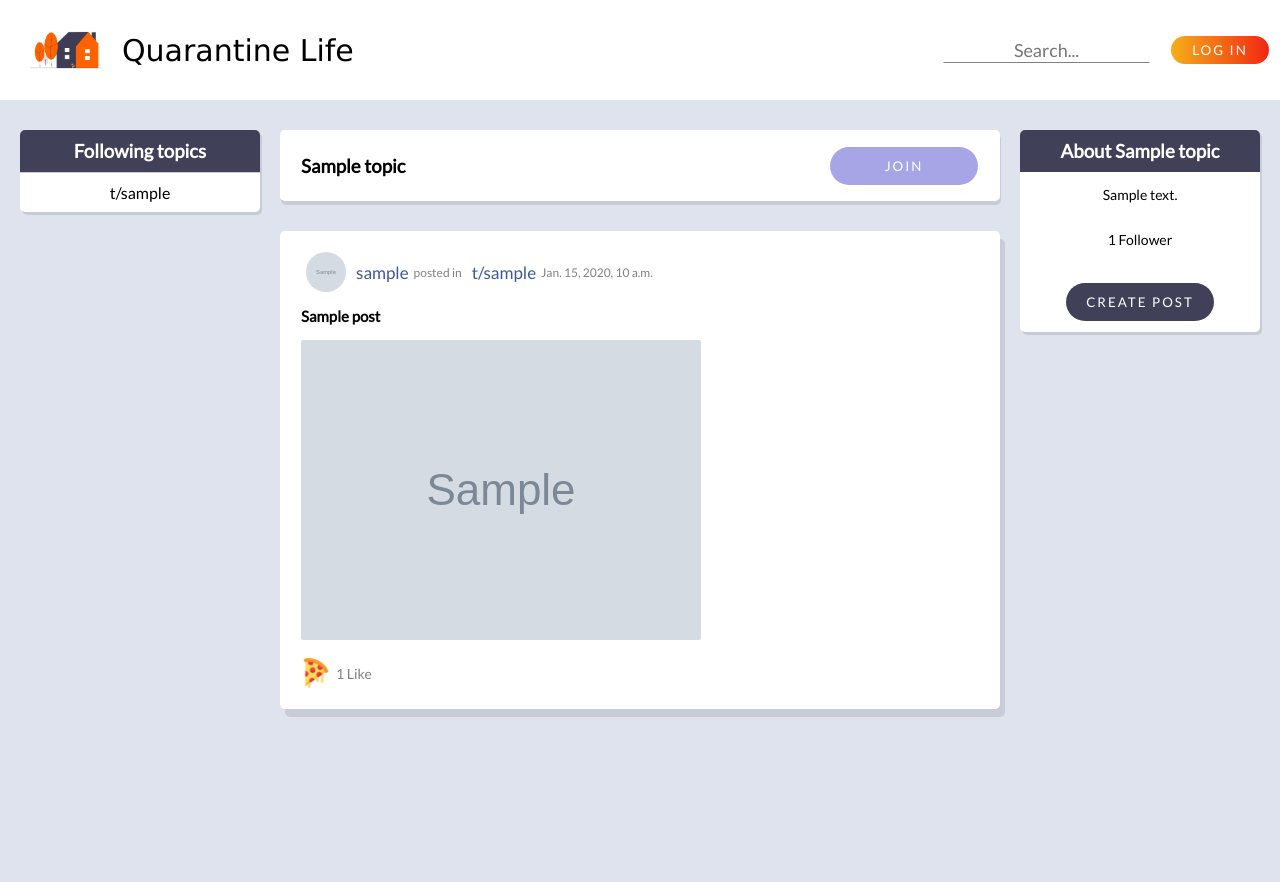
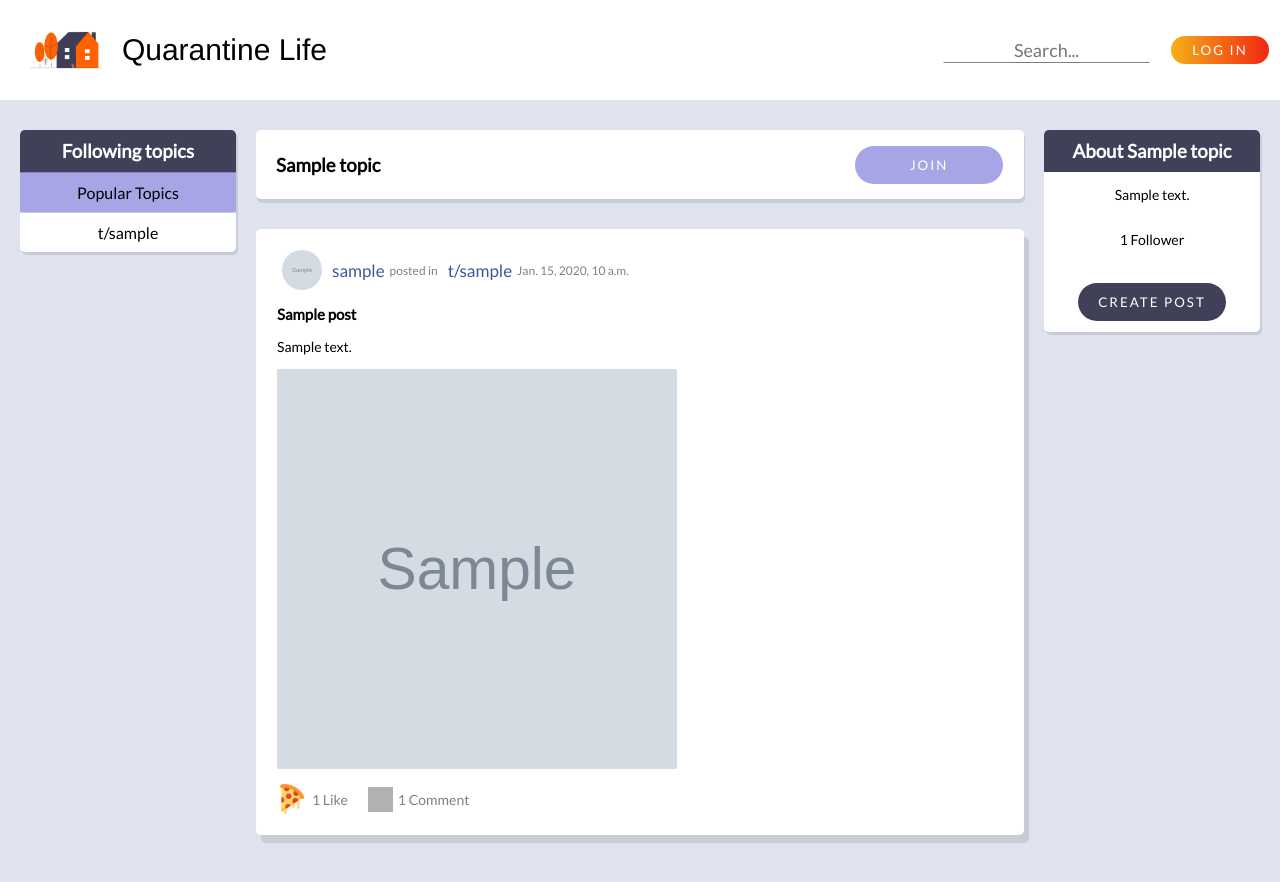
Before and after one commit to miguelchenriques/QuarantineLifeForum, a Django app: a page that uses forum/templates/forum/index.html in a window 1280 px wide. Shown: the top 882 px of the page. Run offline with Django 3.2, Linux system fonts and the light colour scheme; tables that the repository leaves empty hold one stand-in row (values such as "Sample post"); grey boxes marked "Sample" are stand-in pictures; grey boxes are pictures that could not be loaded.

Commit message:
Final version incoming

```diff
--- a/forum/static/forum/css/main.css
+++ b/forum/static/forum/css/main.css
@@ -63,9 +63,10 @@ header{
 #forumtitle{
     font-size: 30px;
     margin-left: 10px;
-    font-weight: 200;
-    font-family: Verdana;
+    /*font-weight: 200;*/
+    font-family: Helvetica;
     cursor: pointer;
+    /*text-transform: uppercase;*/
 }
 
 #forumicon{
@@ -115,6 +114,15 @@ main{
     text-decoration: none;
     color: black;
     cursor: pointer;
+}
+
+.popular_topics{
+    background-color: #A7A5E6;
+    color: white;
+}
+
+.popular_topics:hover{
+    background-color: #414059;
 }
 
 .left-aside a:hover{
@@ -219,9 +227,9 @@ article:hover{
     border: 1px solid rgba(0,0,0, 0.2);
 }
 
-.topicArticle{
-    margin-bottom: 20px;
-    border: 1px solid transparent;
+.topDescription{
+    /*margin-bottom: 20px;*/
+    /*border: 1px solid transparent;*/
     padding: 5px 20px;
     border-radius: 5px;
     background-color: white;
@@ -229,6 +237,28 @@ article:hover{
     align-items: center;
     position: relative;
     box-shadow: 1px 4px rgba(0,0,0, 0.1);
+    margin-bottom: 20px;
+}
+
+.topicDescription{
+    margin: 10px 0;
+    display: flex;
+    flex-direction: column;
+}
+
+.topicDescription a:nth-child(2){
+    font-size: 14px;
+    color: gray;
+    margin-top: 10px;
+}
+
+.topicArticleTop{
+    display: flex;
+    align-items: center;
+}
+
+.topicArticleTop h3{
+    margin: 0;
 }
 
 .topic_left{
@@ -374,9 +404,21 @@ article:hover{
     font-size: 16px;
 }
 
-.textpost img{
+.postmedia{
+    display: flex;
+    justify-content: center;
+}
+
+.postmedia img{
     max-height: 400px;
     border-radius: 2px;
+}
+
+.postmedia iframe{
+    width: 500px;
+    height: 400px;
+    border-radius: 5px;
+    border: 1px solid transparent;
 }
 
 .postText{
@@ -504,7 +550,7 @@ article:hover{
 #commenticon{
     width: 25px;
     height: 25px;
-    opacity: 0.5;
+    opacity: 0.8;
 }
 
 .commentsTop{
--- a/forum/static/forum/css/pagination.css
+++ b/forum/static/forum/css/pagination.css
@@ -5,13 +5,21 @@
 }
 
 .paginator a {
-    background-color: white;
-    color: black;
+    background-color: #414059;
+    color: white;
     padding: 8px 16px;
-    border: 1px solid black;
+    border: 1px solid transparent;
     text-decoration: none;
 }
 
-.paginator .inactive {
-    background-color: #dfe3ee;
+.paginator .active:hover{
+    background-color: #A7A5E6;
 }
+
+.paginator a:nth-child(1){
+    border-radius: 5px 0 0 5px;
+}
+
+.paginator a:nth-child(5){
+    border-radius: 0 5px 5px 0;
+}
--- a/forum/templates/forum/cards/post_card.html
+++ b/forum/templates/forum/cards/post_card.html
@@ -1,3 +1,5 @@
+{% load static %}
+
 <article id="{{ post.id }}PostArticle" class="detail_post-articles" value="{% url 'forum:post' post.id %}">
     <div class="toppost">
         <a href="{% url 'forum:profile' post.owner.username %}"><img src="{{ post.owner.profile.profile_image }}"
@@ -18,14 +20,18 @@
     </div>
     <div class="textpost">
         <p class="postTitle">{{ post.title }}</p>
-        {% if post.image %}
-            <img src="{{ post.image }}">
-        {% elif post.video %}
-            <iframe src="{{ post.video }}">
-            </iframe>
-        {% else %}
+        {% if post.text %}
             <p class="postText">{{ post.text }}</p>
         {% endif %}
+        <div class="postmedia">
+            {% if post.image %}
+                <img src="{{ post.image }}">
+            {% endif %}
+            {% if post.video %}
+                <iframe src="{{ post.video }}">
+                </iframe>
+            {% endif %}
+        </div>
     </div>
     <div class="buttonspost">
         <form class="likeForm" method="post" action="{% url 'forum:api_like_toggle' %}" name="Post">
@@ -36,5 +42,7 @@
                    value="">
         </form>
         <p name="Post{{ post.id }}" class="numberPizzas">{{ post.num_likes }} Like{{ post.num_likes|pluralize }}</p>
+        <img src="{% static 'forum/img/comunicacoes.svg' %}" id="commenticon" style="margin-left: 20px">
+        <p class="numberPizzas">{{ post.comment_set.count }} Comment{{ post.comment_set.count|pluralize }}</p>
     </div>
 </article>
--- a/forum/templates/forum/index.html
+++ b/forum/templates/forum/index.html
@@ -17,6 +17,7 @@
     <div class="left-aside">
         {% block leftAside %}
             <h3>Following topics</h3>
+            <a class="popular_topics" href="{% url 'forum:popular_topics' %}">Popular Topics</a>
             {% if user.is_authenticated %}
                 {% if user.topic_followers.all %}
                     {% for topic in user.topic_followers.all %}
--- a/forum/templates/forum/liked_Posts_list.html
+++ b/forum/templates/forum/liked_Posts_list.html
@@ -4,6 +4,11 @@
 {% block articles %}
     {% if posts %}
         <section>
+            <div class="topDescription">
+                <div class="topic_left">
+                    <h3>Liked Posts</h3>
+                </div>
+            </div>
             {% for post in posts %}
                 {% include 'forum/cards/post_card.html' %}
             {% endfor %}
--- a/forum/templates/forum/paginator.html
+++ b/forum/templates/forum/paginator.html
@@ -1,16 +1,16 @@
 {% if page_list.has_other_pages %}
     <div class="paginator">
         {% if page_list.has_previous %}
-            <a href="?page=1">First</a>
-            <a href="?page={{ page_list.previous_page_number }}">&laquo;</a>
+            <a class="active" href="?page=1" id="first">First</a>
+            <a class="active" href="?page={{ page_list.previous_page_number }}">&laquo;</a>
         {% else %}
             <a class="inactive">First</a>
             <a class="inactive">&laquo;</a>
         {% endif %}
             <a>{{ page_list.number }} of {{ page_list.paginator.num_pages }} </a>
         {% if page_list.has_next %}
-            <a href="?page={{ page_list.next_page_number }}">&raquo;</a>
-            <a href="?page={{ page_list.paginator.num_pages }}">Last</a>
+            <a class="active" href="?page={{ page_list.next_page_number }}">&raquo;</a>
+            <a class="active" href="?page={{ page_list.paginator.num_pages }}">Last</a>
             {% else %}
             <a class="inactive">&raquo;</a>
             <a class="inactive">Last</a>
--- a/forum/templates/forum/post_details.html
+++ b/forum/templates/forum/post_details.html
@@ -17,6 +17,10 @@
                 </div>
                 <div class="textpost">
                     <p class="postTitle">{{ post.title }}</p>
+                    {% if post.text %}
+                        <p class="postText">{{ post.text }}</p>
+                    {% endif %}
+                    <div class="postmedia">
                         {% if post.image %}
                             <img src="{{ post.image }}">
                         {% endif %}
@@ -24,7 +28,7 @@
                             <iframe src="{{ post.video }}">
                             </iframe>
                         {% endif %}
-                    <p class="postText">{{ post.text }}</p>
+                    </div>
                 </div>
                 <div class="buttonspost">
                         <form class="likeForm" method="post" action="{% url 'forum:api_like_toggle' %}" name="Post">
--- a/forum/templates/forum/search.html
+++ b/forum/templates/forum/search.html
@@ -1,5 +1,8 @@
 {% extends 'forum/index.html' %}
 {% load static %}
+
+{% block leftAside %}
+{% endblock %}
 
 {% block articles %}
     <section>
--- a/forum/templates/forum/topic_details.html
+++ b/forum/templates/forum/topic_details.html
@@ -3,7 +3,7 @@
 
 {% block articles %}
     <section>
-        <div class="topicArticle">
+            <div class="topDescription">
                 <div class="topic_left">
                     <h3>{{ topic.title }}</h3>
                 </div>
--- a/forum/urls.py
+++ b/forum/urls.py
@@ -9,6 +9,7 @@ urlpatterns = [
     path('topic_<slug:topic_slug>/', views.topic_details, name='topic'),
     path('post_<int:post_id>/', views.post_details, name='post'),
     path('search/', views.search, name='search'),
+    path('popular_topics/', views.popular_topics, name='popular_topics'),
 
     # Accounts URLS
     path('logout/', auth_views.LogoutView.as_view(), name="logout"),
--- a/forum/views.py
+++ b/forum/views.py
@@ -60,8 +60,7 @@ def popular_topics(request):
     context = {
         'page_list': page_list,
     }
-    # return render(request, 'forum/popular_topics.html', context)
-    return None
+    return render(request, 'forum/popular_topics.html', context)
 
 
 @login_required
```
Also changed, not shown: other parts of forum/static/forum/css/main.css (+27 -9 lines), forum/templates/forum/edit_profile.html (+7 -4 lines), forum/templates/forum/home.html (+6 -1 lines), forum/templates/forum/popular_topics.html (added, +43 -0 lines), forum/static/forum/img/undraw_personal_info_0okl.png (added), forum/static/forum/img/undraw_social_user_lff0.png (added). Lines whose indentation alone changed are shown as unchanged.
